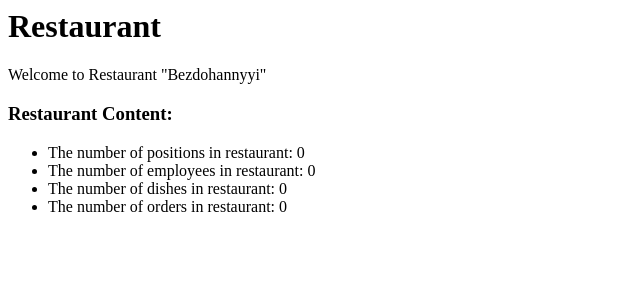
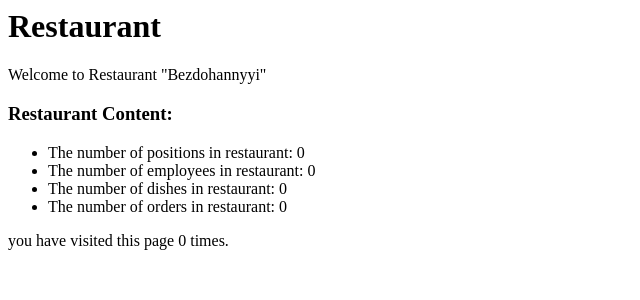
Before and after one commit to T0p4ikUA/Restaurant, a Django app: page / in a window 1280 px wide. Shown: the top 300 px of the page, without its empty margins (0-640 px from the left). Run offline with Django 5.2, Linux system fonts and the light colour scheme; data that the repository does not hold is empty.

Commit message:
feat: add visit counter to index view

```diff
--- a/catalog/views.py
+++ b/catalog/views.py
@@ -9,10 +9,13 @@ def index(request: HttpRequest) -> HttpResponse:
     num_emp = Employee.objects.count()
     num_dis = Dish.objects.count()
     num_ord = Order.objects.count()
+    num_visits = request.session.get("num_visits", 0)
+    request.session["num_visits"] = num_visits + 1
     context = {
         "num_pos": num_pos,
         "num_emp": num_emp,
         "num_dis": num_dis,
         "num_ord": num_ord,
+        "num_visits": num_visits,
     }
     return render(request, "catalog/index.html", context)
--- a/templates/base.html
+++ b/templates/base.html
@@ -17,7 +17,6 @@
   <div class="col-sm-9">
     {% block content %}
     {% endblock %}
-
   </div>
 </div>
 </body>
--- a/templates/catalog/index.html
+++ b/templates/catalog/index.html
@@ -12,4 +12,5 @@
     <li>The number of dishes in restaurant: {{ num_dis }}</li>
     <li>The number of orders in restaurant: {{ num_ord }}</li>
   </ul>
+  <p>you have visited this page {{ num_visits }} time{{ num_visits|pluralize }}.</p>
 {% endblock %}
```
